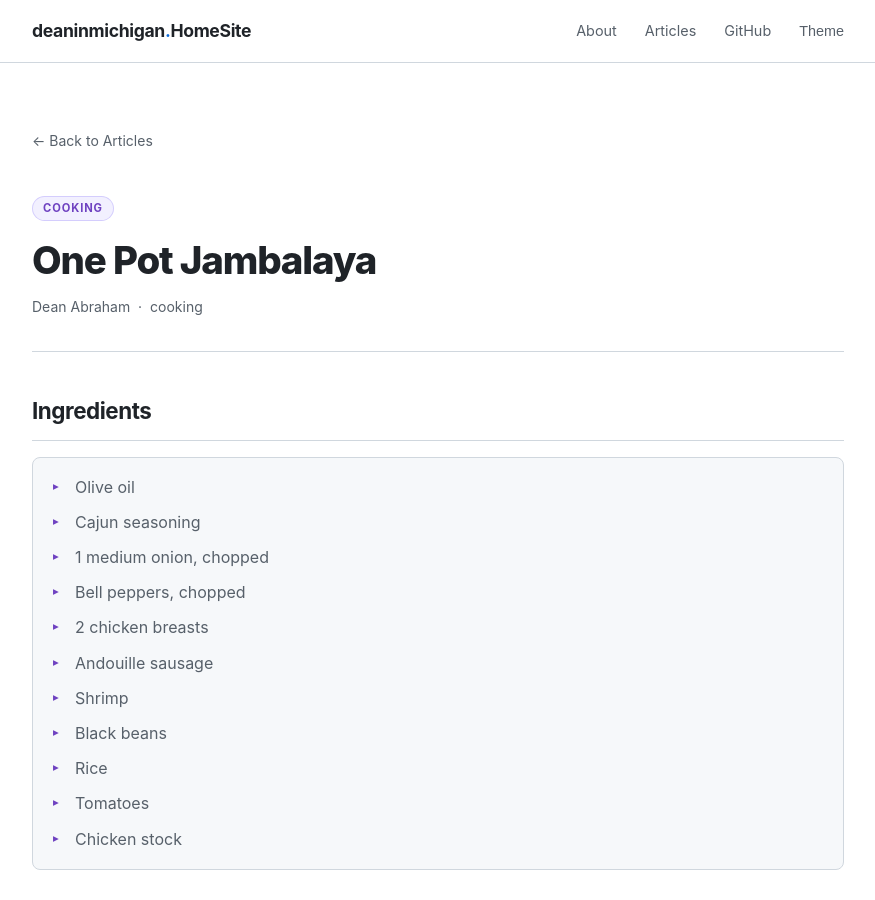
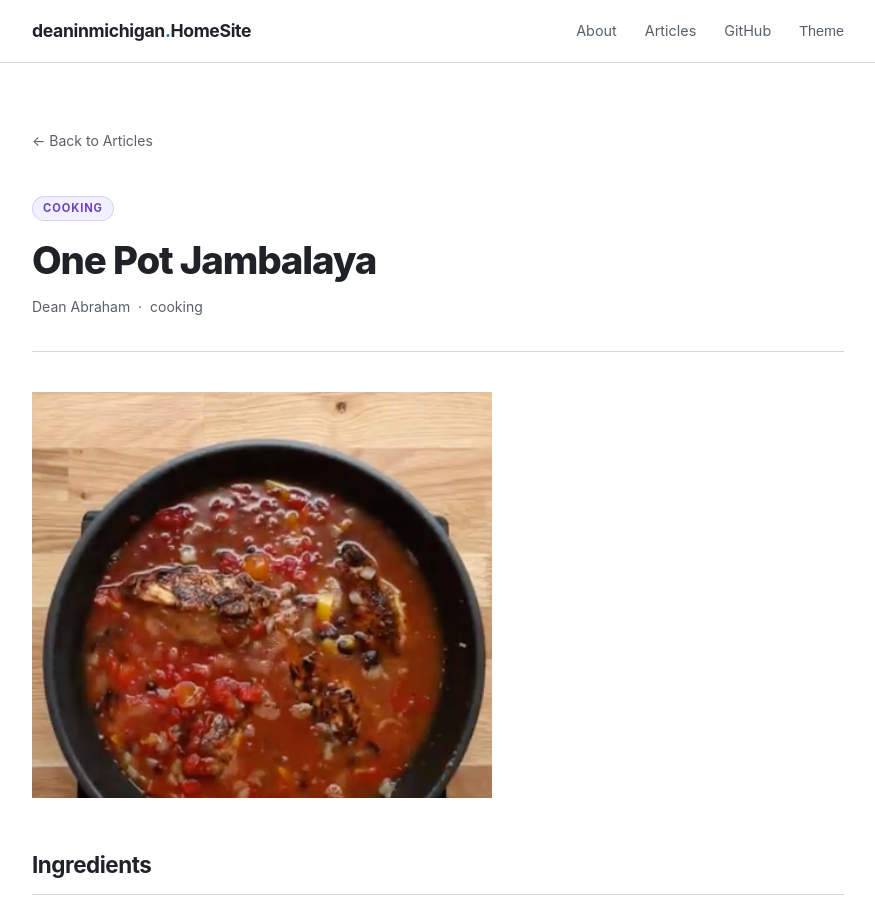
Before and after one commit to DeanInMichigan/HomeSite, a Jekyll site: the page built from _articles/one-pot-jambalaya.md, in a window 1280 px wide and 900 px high. Shown: the whole window, without its empty margins (202-1077 px from the left). Built offline with Jekyll 4.4.1, drawn with Linux system fonts in a browser that asks for light colours.

Commit message:
add pic to jambalaya

```diff
--- a/_articles/one-pot-jambalaya.md
+++ b/_articles/one-pot-jambalaya.md
@@ -4,6 +4,8 @@ tag: cooking
 description: "Easy one-pot jambalaya with chicken, andouille sausage, shrimp, and rice in a Cajun-spiced tomato broth."
 order: 22
 ---
+
+![One Pot Jambalaya](/assets/images/one-pot-jambalaya.png)
 
 ## Ingredients
 
```
Also changed, not shown: assets/images/one-pot-jambalaya.png (added).
